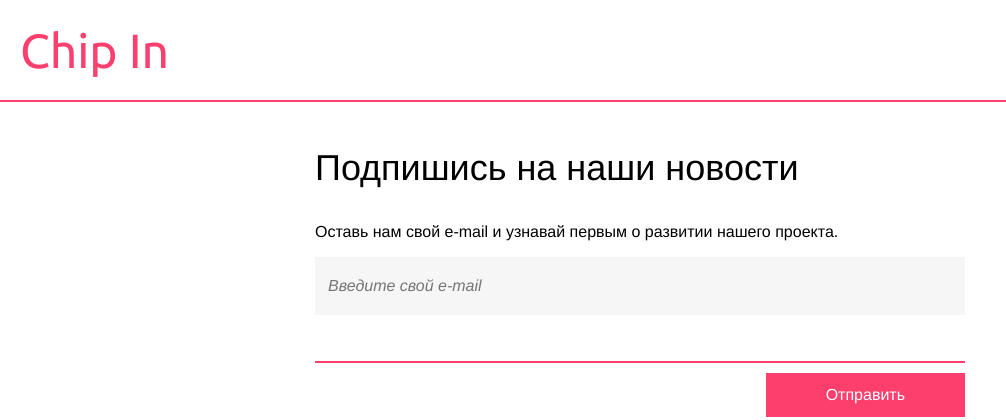
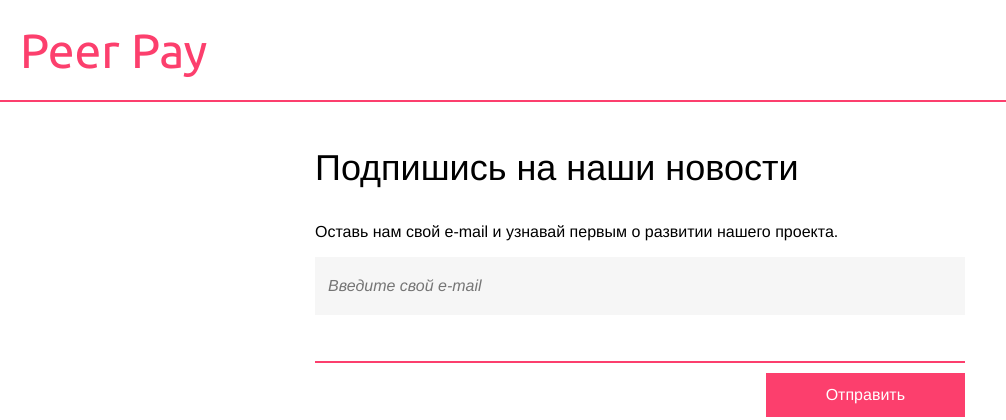
Before and after one commit to octoberry/qiwihack, a Flask app: page /subscribe in a window 1280 px wide. Shown: the top 420 px of the page, without its empty margins (0-1006 px from the left). Run offline with Flask 2, Linux system fonts and the light colour scheme; parts of the project's set-up code (start-up, migrations or seed data) failed here and were passed over; some libraries are stand-ins or nearby versions.

Commit message:
new domain

```diff
--- a/server.py
+++ b/server.py
@@ -17,7 +17,7 @@ app.config['UPLOAD_PATH'] = '/static/uploads/'
 db = Database('postgres', app.config['DATABASE'])
 size = 250, 250
 
-hashids = Hashids(salt='Chipin')
+hashids = Hashids(salt='Chi822pinPAdd22234')
 
 if app.config['DEBUG']:
     splitpay.debug_logging()
@@ -53,6 +53,11 @@ db.generate_mapping()
 
 
 @app.route("/", methods=['GET', 'POST'])
+def landing():
+    return redirect('http://www.peerpay.ru')
+
+
+@app.route("/new", methods=['GET', 'POST'])
 @db_session
 def create():
     form = CreateEventForm(request.form)
--- a/templates/index.html
+++ b/templates/index.html
@@ -1,5 +1,5 @@
 <!DOCTYPE html>
-<title>Chip In</title>
+<title>PeerPay</title>
 <head>
 	<meta charset="utf"/>
 	<link rel="stylesheet" href="/static/styles/main.css"/>
@@ -8,7 +8,7 @@
 <body>
 <main class="layout">
 	<header class="header">
-		<h1 class="header__logo"><a href="/">Chip In</a></h1>
+		<h1 class="header__logo"><a href="/">Peer Pay</a></h1>
 	</header>
 	<div class="main">
 		{% block content %}{% endblock %}
```
Also changed, not shown: 1 other file.
